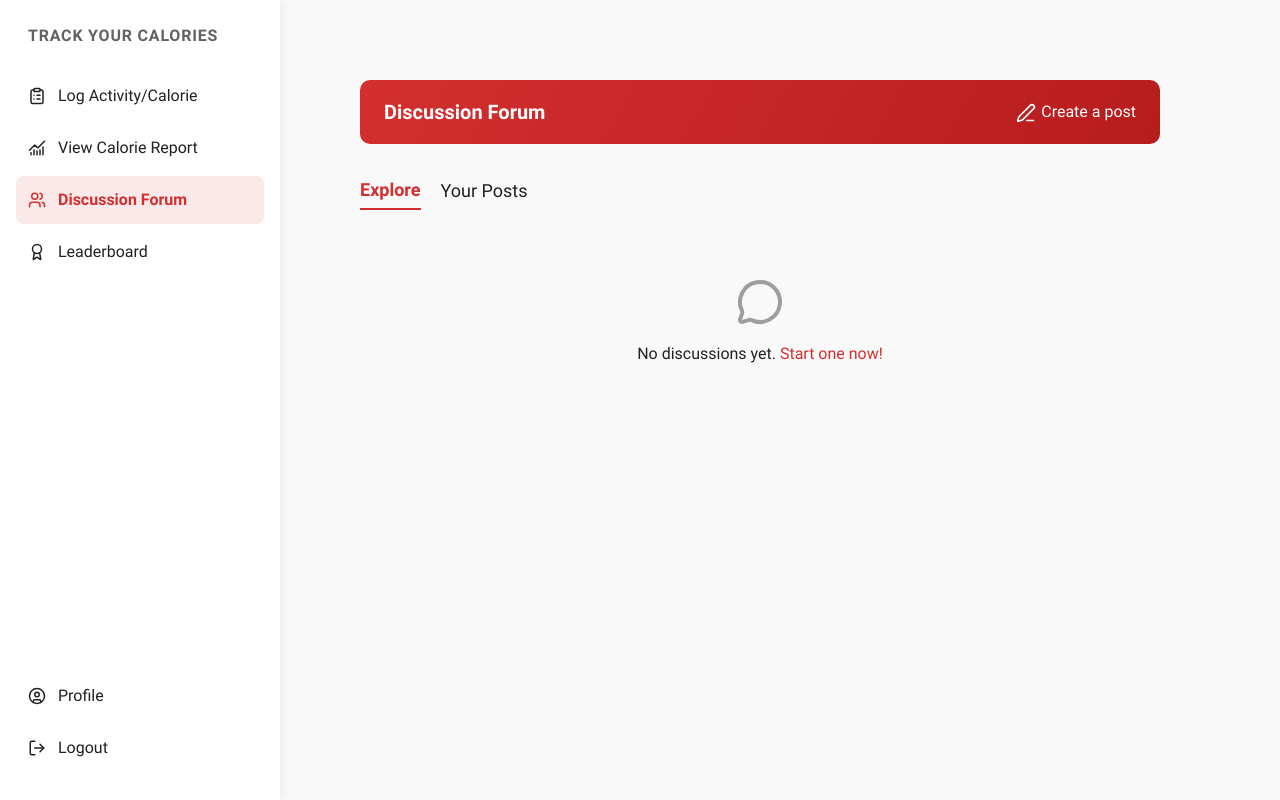
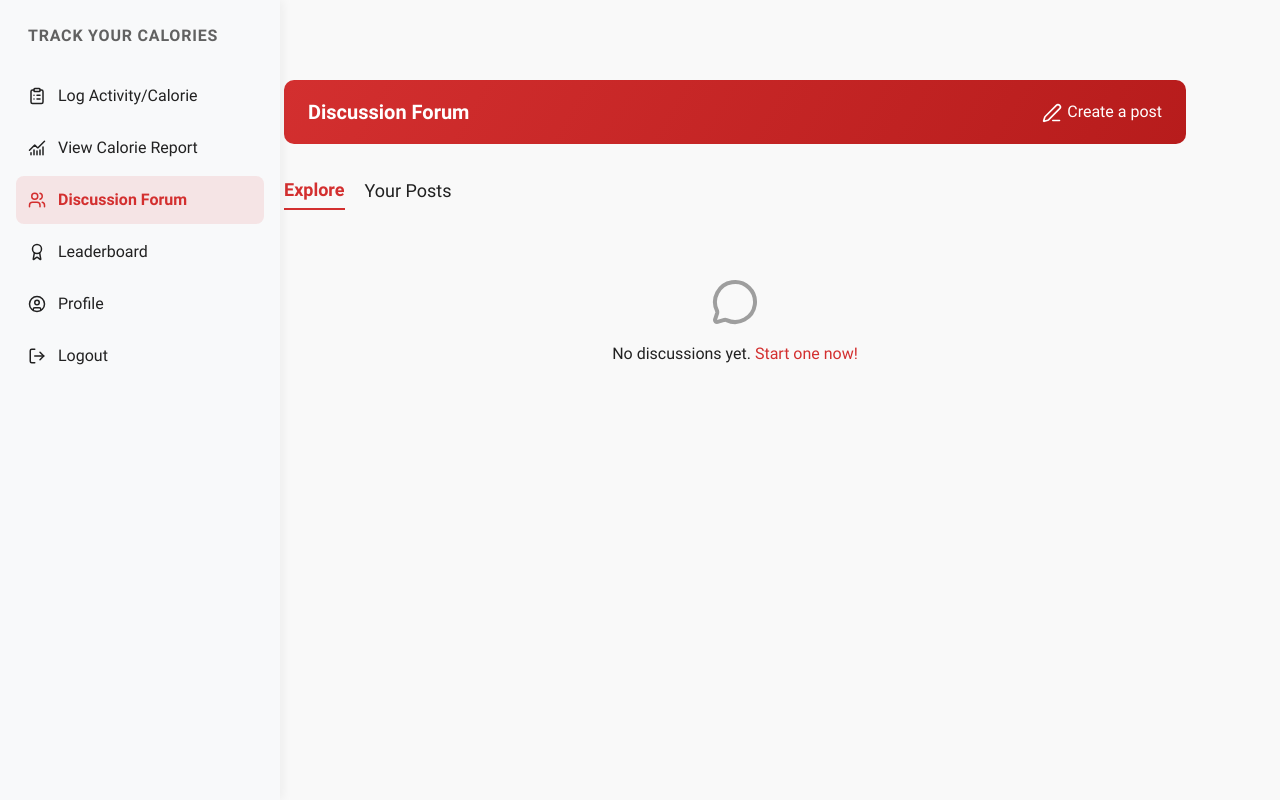
Before and after one commit to ngawangdc01/fyp_calorie_app, a Django app: page /discussions/ in a window 1280 px wide. Run offline with Django 5.2, Linux system fonts and the light colour scheme; the visitor is signed in with stand-in values (Sample User, id 1); data that the repository does not hold is empty.

Commit message:
res style added

```diff
--- a/fyp_calorie_app/static/css/style.css
+++ b/fyp_calorie_app/static/css/style.css
@@ -32,15 +32,52 @@ body {
 
 .sidebar {
     width: 280px;
+    height: 100vh;
+    position: fixed;
+    top: 0;
+    left: 0;
     background-color: white;
-    height: 100vh;
-    display: flex;
-    flex-direction: column;
-    justify-content: space-between;
+    z-index: 1030;
     padding: 1.5rem 1rem;
-    position: sticky;
-    top: 0;
     box-shadow: 3px 0 10px rgba(0, 0, 0, 0.05);
+}
+
+#main-content {
+    padding-top: 5rem;
+    padding-left: 1.5rem;
+    padding-right: 1.5rem;
+    transition: margin-left 0.3s ease;
+}
+
+/* .main-content-wrapper {
+    min-width: 768px;
+    max-width: 1200px;
+    margin: 0 auto;
+    padding-left: 1.5rem;
+    padding-right: 1.5rem;
+} */
+
+/* @media (min-width: 768px) {
+    #main-content {
+        margin-left: 280px;
+    }
+} */
+
+@media (max-width: 767.98px) {
+    #main-content {
+        min-width: 768px;
+    }
+}
+
+.outer-scroll-wrapper {
+    overflow-x: auto;
+    /* overflow-y: hidden; */
+    width: 100%;
+}
+
+.inner-wrapper {
+    min-width: 768px; /* or 1000px if needed */
+    margin: 0 auto;
 }
 
 .sidebar-title {
@@ -224,3 +261,18 @@ body {
     from { width: 100%; }
     to   { width: 0%; }
 }
+
+/* @media (min-width: 768px) {
+    #sidebar {
+        width: 280px;
+    }
+
+    #main-content {
+        margin-left: 280px;
+    }
+}
+
+#sidebar,
+#main-content {
+    transition: all 0.3s ease;
+} */
--- a/fyp_calorie_app/templates/base.html
+++ b/fyp_calorie_app/templates/base.html
@@ -15,6 +15,13 @@
     <script src="https://unpkg.com/lucide@latest"></script>
 </head>
 <body>
+    <style>
+        html, body {
+            overflow-x: auto;
+            width: 100%;
+        }
+    </style>
+
     {% block main_wrapper %}
         {% if messages %}
         <div id="popup-messages-container" class="popup-messages-container">
--- a/fyp_calorie_app/templates/sidebar.html
+++ b/fyp_calorie_app/templates/sidebar.html
@@ -1,24 +1,21 @@
-<div class="col-auto sidebar">
+<nav id="sidebar" class="sidebar bg-light h-100 overflow-auto">
     <div>
         <div class="sidebar-title">TRACK YOUR CALORIES</div>
         <ul class="nav flex-column">
             <li>
-                <a href="{% url 'log_activity' %}"
-                   class="nav-link {% if request.path == '/activity/log/' %}active{% endif %}">
+                <a href="{% url 'log_activity' %}" class="nav-link {% if request.path == '/activity/log/' %}active{% endif %}">
                    <i data-lucide="clipboard-list" class="nav-icon"></i>
                    Log Activity/Calorie
                 </a>
             </li>
             <li>
-                <a href="{% url 'calorie_report' %}"
-                   class="nav-link {% if request.path == '/activity/report/' %}active{% endif %}">
+                <a href="{% url 'calorie_report' %}" class="nav-link {% if request.path == '/activity/report/' %}active{% endif %}">
                    <i data-lucide="chart-no-axes-combined" class="nav-icon"></i>
                    View Calorie Report
                 </a>
             </li>
             <li>
-                <a href="{% url 'discussion_list' %}"
-                   class="nav-link {% if request.path == '/discussions/' %}active{% endif %}">
+                <a href="{% url 'discussion_list' %}" class="nav-link {% if request.path == '/discussions/' %}active{% endif %}">
                    <i data-lucide="users" class="nav-icon"></i>
                    Discussion Forum
                 </a>
@@ -46,4 +43,4 @@
             </a>
         </li>
     </div>
-</div>
+</nav>
--- a/fyp_calorie_app/templates/sidebar_layout.html
+++ b/fyp_calorie_app/templates/sidebar_layout.html
@@ -185,11 +185,21 @@
 </div>
 {% endif %}
 
-<div class="container-fluid">
-    <div class="row min-vh-100">
-        {% include "sidebar.html" %}
-        <div class="col-md-9" style="padding: 5rem;">
-            {% block page_content %}{% endblock %}
+<button class="btn btn-outline-secondary d-md-none m-3" type="button" onclick="toggleSidebar()">
+    <i data-lucide="menu"></i> Menu
+</button>
+
+<div class="outer-scroll-wrapper">
+    <div class="inner-wrapper">
+        <div class="container">
+            <div class="row">
+                <div id="sidebar-col" class="d-none d-md-block col-md-3 col-lg-2">
+                    {% include "sidebar.html" %}
+                </div>
+                <div id="main-content" class="col-md-9 col-lg-10 mx-auto" style="padding-top: 5rem;">
+                    {% block page_content %}{% endblock %}
+                </div>
+            </div>
         </div>
     </div>
 </div>
@@ -213,6 +223,16 @@
 </div>
 
 <script>
+    function toggleSidebar() {
+        const sidebar = document.getElementById('sidebar-col');
+        const content = document.getElementById('main-content');
+
+        sidebar.classList.toggle('d-none');
+        content.classList.toggle('col-md-9');
+        content.classList.toggle('col-lg-10');
+        content.classList.toggle('col-12');
+    }
+
     function openModal(contentUrl) {
         fetch(contentUrl, {
             headers: {
```
